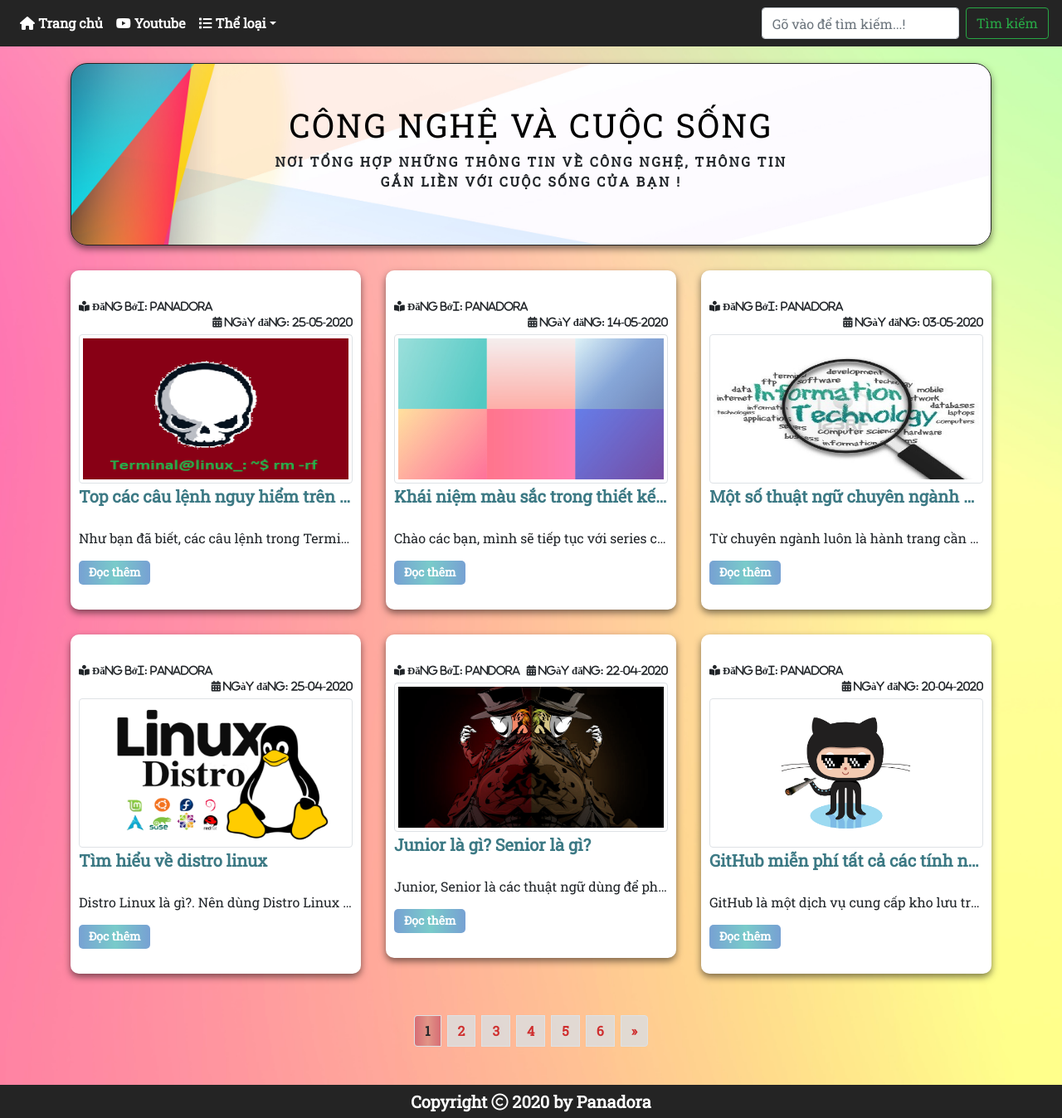
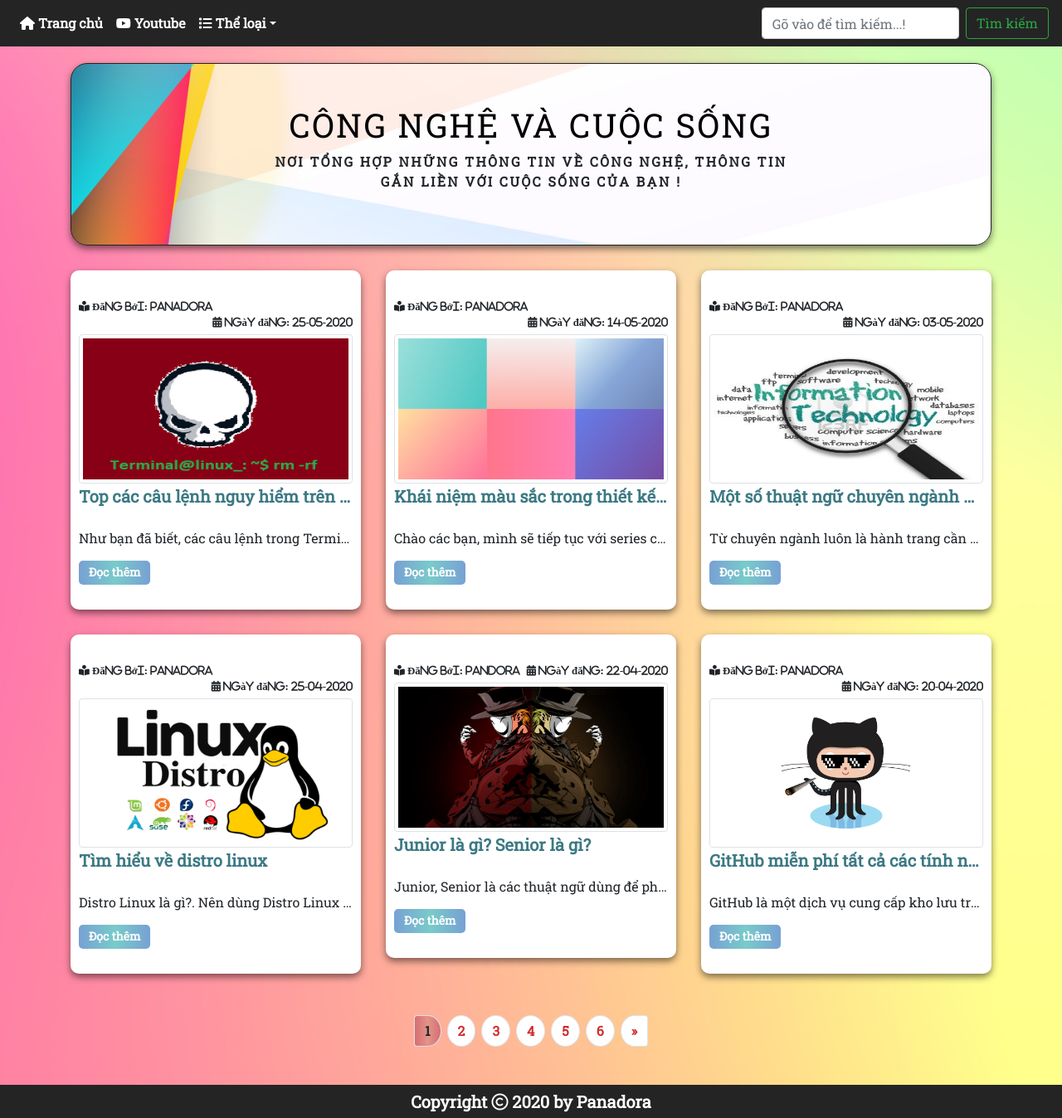
Before and after one commit to panadorado/panadora.github.io, a Jekyll site: the page built from index.html, in a window 1280 px wide. Shown: the whole page at 83% size. Built offline with Jekyll 4.4.1, drawn with Linux system fonts in a browser that asks for light colours; nearby versions of some CDN libraries; the list of posts is cut into pages by our own code.

Commit message:
Add files via upload

```diff
--- a/assets/styles.css
+++ b/assets/styles.css
@@ -198,14 +198,20 @@ h1 a:hover {
 
 ul .page-item .page-link {
   color: rgb(207, 45, 45);
-  background: #dddd;
+  background: #fff;
   font-weight: bold;
   font-style: normal;
   transition: .5s;
+  border-radius: 50%;
 }
 
 ul .page-item .afterSelect {
   background-image: linear-gradient(to right, #D66D75 0%, #E29587 51%, #D66D75 100%);
+  border-radius: 50%;
+}
+
+ul .page-item .page-link {
+  border-radius: 50%;
 }
 
 ul .page-item .page-link:hover{
```
